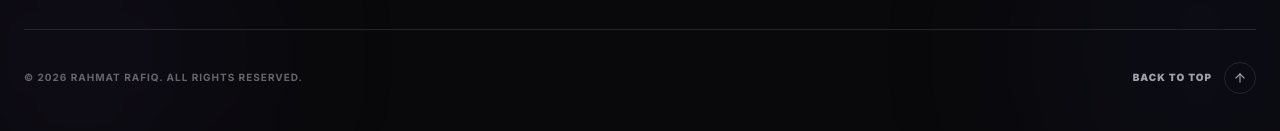
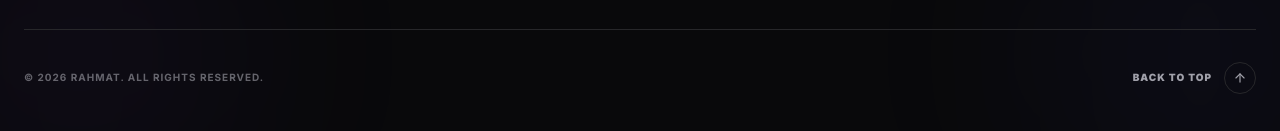
Before and after one commit to RahmatRafiq/rahmat, a Next.js app: page /en in a window 1280 px wide. Shown: the part 7593-7724 px from the top of the page. Built offline with nearby package versions, Linux system fonts and the light colour scheme; no server answers.

Commit message:
feat: update name

```diff
--- a/src/app/[locale]/layout.tsx
+++ b/src/app/[locale]/layout.tsx
@@ -14,12 +14,12 @@ const appUrl = process.env.NEXT_PUBLIC_APP_URL || "http://localhost:3001";
 export const metadata: Metadata = {
   metadataBase: new URL(appUrl),
   title: {
-    default: "Rahmat Rafiq | Full Stack & Golang Backend Engineer",
-    template: "%s | Rahmat Rafiq"
+    default: "Rahmat | Full Stack & Golang Backend Engineer",
+    template: "%s | Rahmat"
   },
-  description: "Portfolio Rahmat Rafiq, Full-Stack Software Engineer berpengalaman dalam membangun arsitektur backend scalable (Golang, Laravel) & modern frontend Next.js.",
+  description: "Portfolio Rahmat, Full-Stack Software Engineer berpengalaman dalam membangun arsitektur backend scalable (Golang, Laravel) & modern frontend Next.js.",
   keywords: [
-    "Rahmat Rafiq",
+    "Rahmat",
     "Full Stack Developer Indonesia",
     "Backend Engineer",
     "Golang Developer",
@@ -29,9 +29,9 @@ export const metadata: Metadata = {
     "System Design",
     "Software Engineer Portfolio"
   ],
-  authors: [{ name: "Rahmat Rafiq", url: appUrl }],
-  creator: "Rahmat Rafiq",
-  publisher: "Rahmat Rafiq",
+  authors: [{ name: "Rahmat", url: appUrl }],
+  creator: "Rahmat",
+  publisher: "Rahmat",
   alternates: {
     canonical: "/",
   },
@@ -50,21 +50,21 @@ export const metadata: Metadata = {
     type: "website",
     locale: "en_US",
     url: appUrl,
-    title: "Rahmat Rafiq | Full Stack & Backend Engineer",
+    title: "Rahmat | Full Stack & Backend Engineer",
     description: "Architecting scalable systems with Go, Laravel, and Next.js.",
-    siteName: "Rahmat Rafiq Portfolio",
+    siteName: "Rahmat Portfolio",
     images: [
       {
         url: "/rahmat.png",
         width: 800,
         height: 800,
-        alt: "Rahmat Rafiq Profile picture",
+        alt: "Rahmat Profile picture",
       },
     ],
   },
   twitter: {
     card: "summary_large_image",
-    title: "Rahmat Rafiq | Full Stack & Backend Engineer",
+    title: "Rahmat | Full Stack & Backend Engineer",
     description: "Architecting scalable systems with Go, Laravel, and Next.js.",
     creator: "@rahmatrafiq",
     images: ["/rahmat.png"],
--- a/src/components/sections/Hero.tsx
+++ b/src/components/sections/Hero.tsx
@@ -29,7 +29,7 @@ export default function Hero() {
                     <div className="relative w-32 h-32 md:w-40 md:h-40 rounded-full border-2 border-primary/20 p-2 glass overflow-hidden">
                         <Image
                             src="/rahmat.png"
-                            alt="Rahmat Rafiq's Profile Picture"
+                            alt="Rahmat's Profile Picture"
                             width={160}
                             height={160}
                             priority
--- a/src/messages/en.json
+++ b/src/messages/en.json
@@ -113,7 +113,7 @@
         "navProjects": "Projects",
         "contactTitle": "Get in Touch",
         "basedIn": "Based in Indonesia • Available globally",
-        "copyright": "© {year} RAHMAT RAFIQ. ALL RIGHTS RESERVED.",
+        "copyright": "© {year} Rahmat. ALL RIGHTS RESERVED.",
         "backToTop": "Back to Top"
     },
     "Architecture": {
--- a/src/messages/id.json
+++ b/src/messages/id.json
@@ -113,7 +113,7 @@
         "navProjects": "Proyek",
         "contactTitle": "Hubungi",
         "basedIn": "Berasal dari Indonesia • Tersedia secara global",
-        "copyright": "© {year} RAHMAT RAFIQ. ALL RIGHTS RESERVED.",
+        "copyright": "© {year} Rahmat. ALL RIGHTS RESERVED.",
         "backToTop": "Kembali ke Atas"
     },
     "Architecture": {
```
